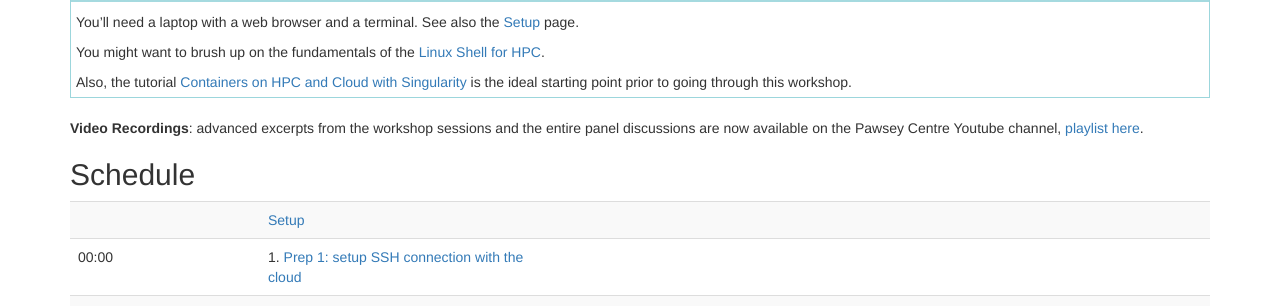
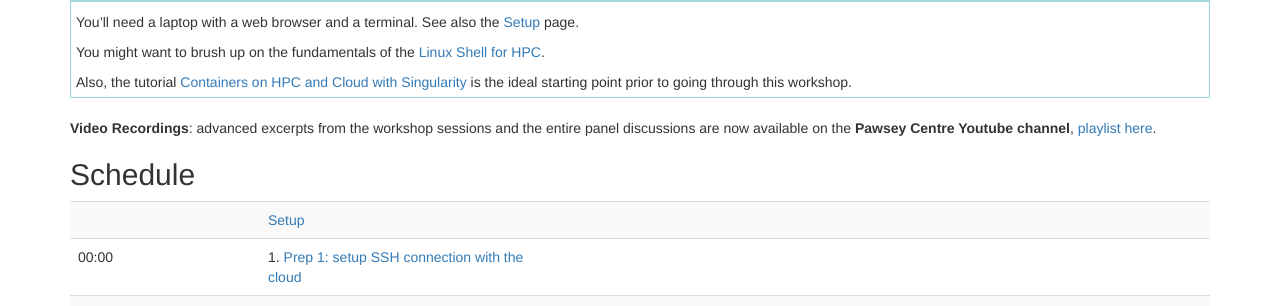
Before and after one commit to PawseySC/containers-bioinformatics-workshop, a Jekyll site: the page built from index.md, in a window 1280 px wide. Shown: the part 153-459 px from the top of the page. Built offline with Jekyll 4.4.1, drawn with Linux system fonts in a browser that asks for light colours.

```diff
--- a/index.md
+++ b/index.md
@@ -15,4 +15,4 @@ permalink: index.html  # Is the only page that don't follow the partner /:path/i
 {: .prereq}
 
 
-**Video Recordings**: advanced excerpts from the workshop sessions and the entire panel discussions are now available on the Pawsey Centre Youtube channel, [playlist here](https://www.youtube.com/playlist?list=PLmu61dgAX-aYkz4rAl-nqmUfq_u9YUoFn).
+**Video Recordings**: advanced excerpts from the workshop sessions and the entire panel discussions are now available on the **Pawsey Centre Youtube channel**, [playlist here](https://www.youtube.com/playlist?list=PLmu61dgAX-aYkz4rAl-nqmUfq_u9YUoFn).
```
